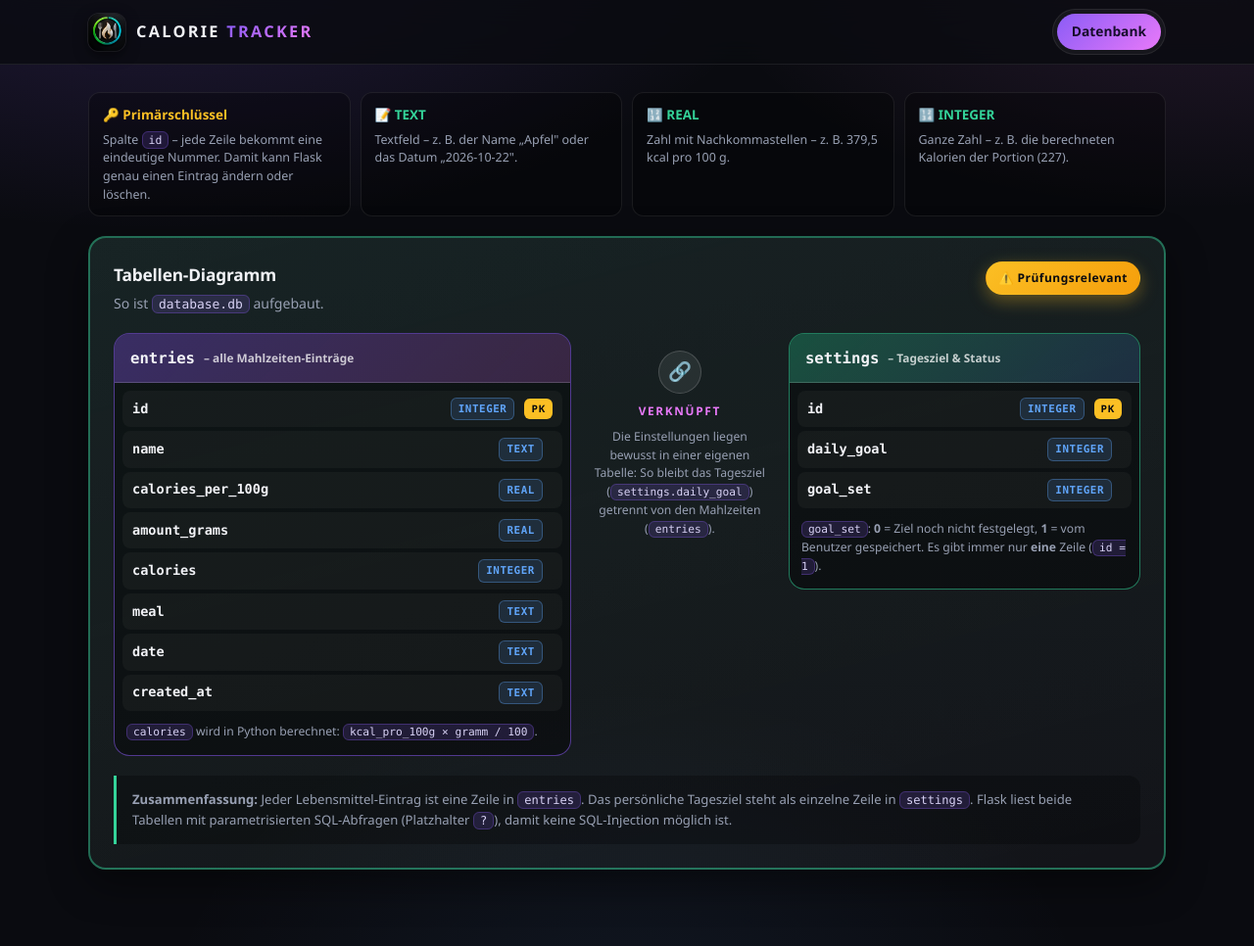
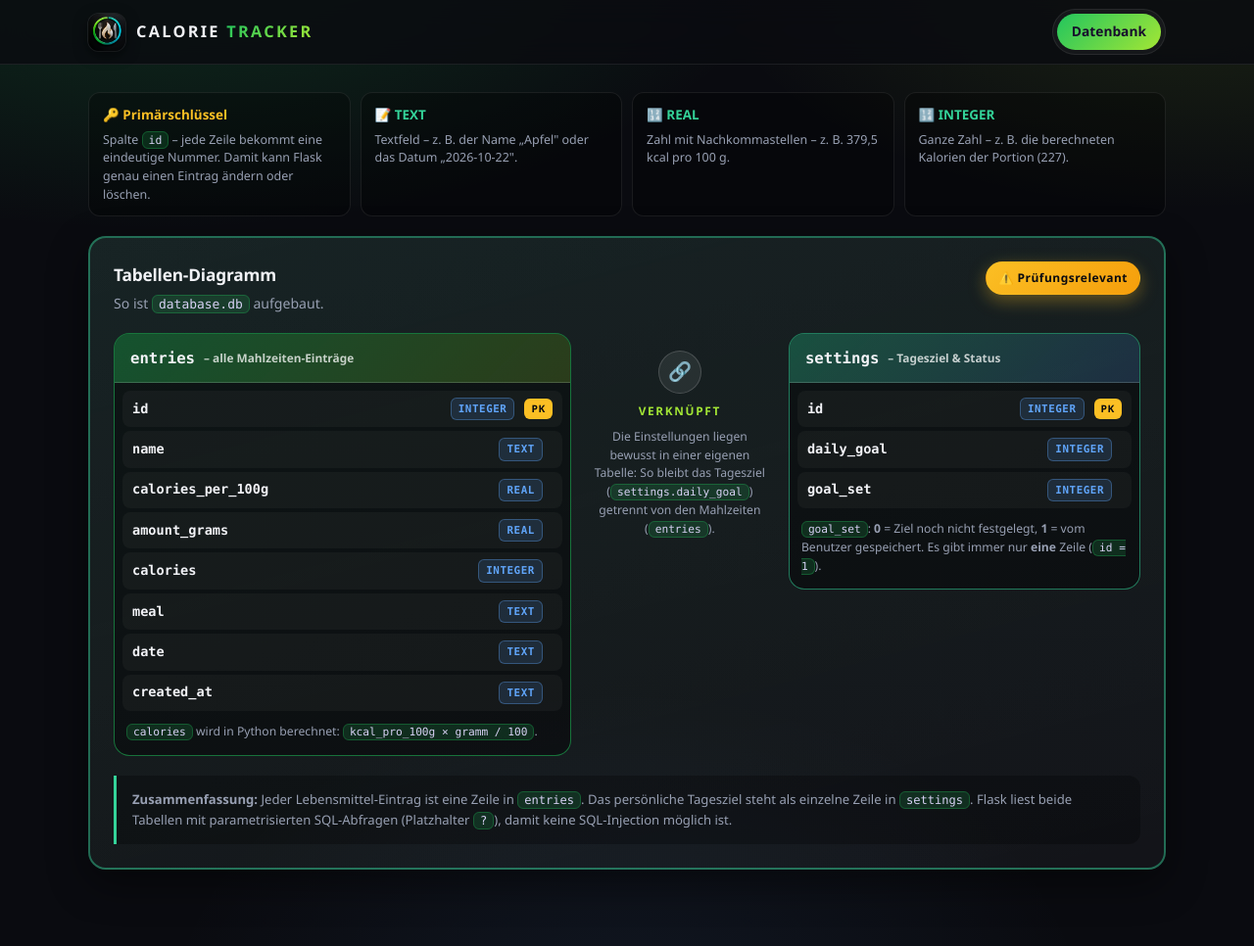
Before and after one commit to kai16boehlkau-cpu/Kai, a Flask app: page /datenbank in a window 1280 px wide. Shown: the whole page at 98% size. Run offline with Flask 3, Linux system fonts and the light colour scheme; data comes from the database, SQL or seed files in the repository.

Commit message:
Akzentfarben von Lila/Fuchsia auf sauberes saftiges Gruen umgestellt

```diff
--- a/static/style.css
+++ b/static/style.css
@@ -9,8 +9,8 @@
 /* ---------- 1) Farb- und Maßvariablen ---------- */
 :root {
   --bg: #0a0b10;
-  --bg-glow-1: rgba(139, 92, 246, 0.20);
-  --bg-glow-2: rgba(232, 121, 249, 0.12);
+  --bg-glow-1: rgba(34, 197, 94, 0.20);
+  --bg-glow-2: rgba(163, 230, 53, 0.12);
   --surface: rgba(255, 255, 255, 0.045);
   --surface-2: rgba(255, 255, 255, 0.08);
   --border: rgba(255, 255, 255, 0.08);
@@ -20,15 +20,15 @@
   --muted: #98a0b3;
   --muted-2: #6d748a;
 
-  --violet: #8b5cf6;
-  --fuchsia: #e879f9;
+  --emerald: #22c55e;
+  --lime: #a3e635;
   --pink: #f472b6;
   --green: #34d399;
   --amber: #fbbf24;
   --blue: #60a5fa;
   --danger: #fb7185;
 
-  --accent: linear-gradient(135deg, var(--violet), var(--fuchsia));
+  --accent: linear-gradient(135deg, var(--emerald), var(--lime));
   --radius: 18px;
   --radius-sm: 12px;
   --shadow: 0 14px 40px rgba(0, 0, 0, 0.45);
@@ -61,7 +61,7 @@ body.splash-active { overflow: hidden; }
 
 h1, h2, h3 { letter-spacing: -0.01em; }
 
-a { color: var(--violet); }
+a { color: var(--emerald); }
 
 .container {
   max-width: 1140px;
@@ -1350,8 +1350,8 @@ input[type="date"] { max-width: 100%; }
 code {
   font-family: "Cascadia Mono", "Consolas", "Courier New", monospace;
   font-size: 0.92em;
-  background: rgba(139, 92, 246, 0.16);
-  border: 1px solid rgba(139, 92, 246, 0.30);
+  background: rgba(34, 197, 94, 0.16);
+  border: 1px solid rgba(34, 197, 94, 0.30);
   border-radius: 6px;
   padding: 1px 6px;
   color: #d8d2f5;
@@ -1411,7 +1411,7 @@ code {
   overflow: hidden;
 }
 
-.db-entries { border-color: rgba(139, 92, 246, 0.55); }
+.db-entries { border-color: rgba(34, 197, 94, 0.55); }
 .db-settings { border-color: rgba(52, 211, 153, 0.55); }
 
 .db-table-title {
@@ -1423,7 +1423,7 @@ code {
   font-family: "Cascadia Mono", "Consolas", monospace;
   font-weight: 700;
   font-size: 0.98rem;
-  background: linear-gradient(135deg, rgba(139, 92, 246, 0.35), rgba(232, 121, 249, 0.20));
+  background: linear-gradient(135deg, rgba(34, 197, 94, 0.35), rgba(163, 230, 53, 0.20));
   border-bottom: 1px solid var(--border-strong);
 }
 
@@ -1524,7 +1524,7 @@ code {
   font-size: 0.74rem;
   letter-spacing: 0.14em;
   text-transform: uppercase;
-  color: var(--fuchsia);
+  color: var(--lime);
 }
 
 .db-vs small { font-size: 0.76rem; color: var(--muted); line-height: 1.55; }
```
Also changed, not shown: other parts of static/style.css (+43 -43 lines).
